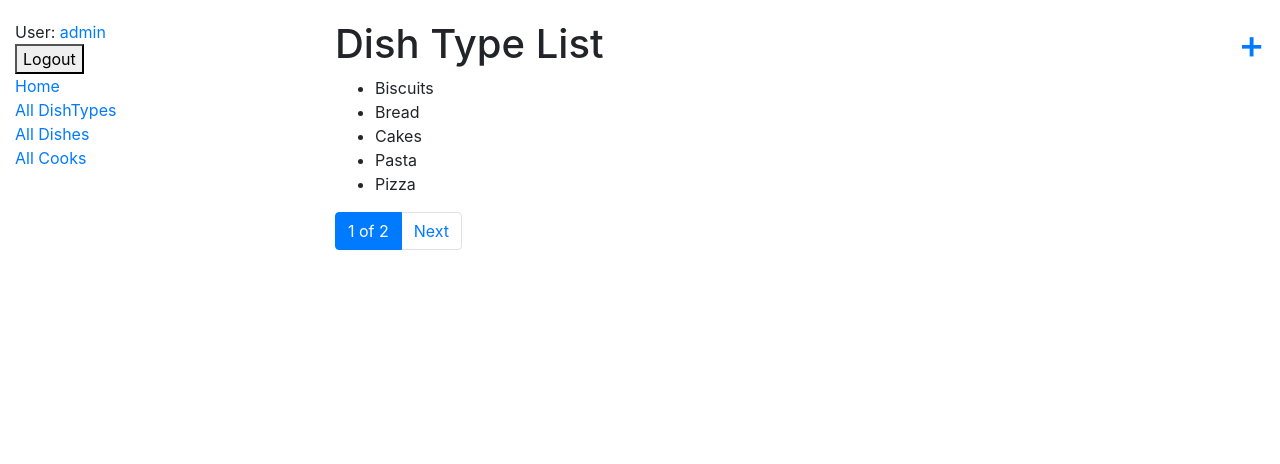
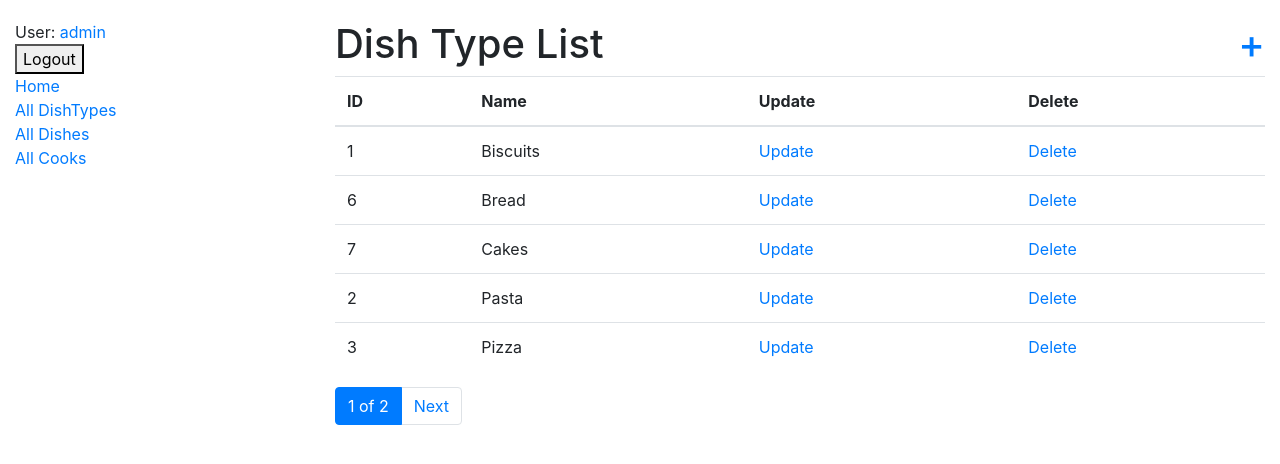
Before and after one commit to irina957/restaurant-kitchen-manager, a Django app: page /dish-types/ in a window 1280 px wide. Shown: the top 464 px of the page. Run offline with Django 5.2, Linux system fonts and the light colour scheme; a user stored in the database is signed in; data comes from the database, SQL or seed files in the repository.

Commit message:
feat: add Update and Delete functionality for DishType

```diff
--- a/kitchen/urls.py
+++ b/kitchen/urls.py
@@ -1,17 +1,22 @@
 from django.urls import path
 
 from kitchen.views import index, DishTypeListView, DishListView, CookListView, DishDetailView, CookDetailView, \
-    DishCreateView, DishTypeCreateView
+    DishCreateView, DishTypeCreateView, DishTypeUpdateView, DishTypeDeleteView
 
 urlpatterns = [
     path("", index, name="index"),
     path("dish-types/", DishTypeListView.as_view(), name="dish-type-list"),
+    path("dish-types/create/", DishTypeCreateView.as_view(), name="dish-type-create"),
+    path("dish-types/<int:pk>/update/", DishTypeUpdateView.as_view(), name="dish-type-update"),
+    path("dish-types/<int:pk>/delete/", DishTypeDeleteView.as_view(), name="dish-type-delete"),
     path("dishes/", DishListView.as_view(), name="dish-list"),
+    path("dishes/<int:pk>/", DishDetailView.as_view(), name="dish-detail"),
+    path("dishes/create/", DishCreateView.as_view(), name="dish-create"),
     path("cooks/", CookListView.as_view(), name="cook-list"),
-    path("dishes/<int:pk>/", DishDetailView.as_view(), name="dish-detail"),
+
     path("cooks/<int:pk>/", CookDetailView.as_view(), name="cook-detail"),
-    path("dishes/create/", DishCreateView.as_view(), name="dish-create"),
-    path("dish-types/create/", DishTypeCreateView.as_view(), name="dish-type-create"),
+
+
     ]
 
 app_name = "kitchen"
--- a/kitchen/views.py
+++ b/kitchen/views.py
@@ -59,3 +59,16 @@ class DishTypeCreateView(LoginRequiredMixin, generic.CreateView):
     fields = "__all__"
     success_url = reverse_lazy("kitchen:dish-type-list")
     template_name = "kitchen/dish_type_form.html"
+
+
+class DishTypeUpdateView(LoginRequiredMixin, generic.UpdateView):
+    model = DishType
+    fields = "__all__"
+    success_url = reverse_lazy("kitchen:dish-type-list")
+    template_name = "kitchen/dish_type_form.html"
+
+
+class DishTypeDeleteView(LoginRequiredMixin, generic.DeleteView):
+    model = DishType
+    template_name = "kitchen/dish_type_confirm_delete.html"
+    success_url = reverse_lazy("kitchen:dish-type-list")
--- a/templates/kitchen/dish_type_form.html
+++ b/templates/kitchen/dish_type_form.html
@@ -1,7 +1,7 @@
 {% extends "base.html" %}
 {% load crispy_forms_filters %}
 {% block content %}
-  <h1>Create Dish Type</h1>
+  <h1>{{ object|yesno:"Update,Create" }} Dish Type</h1>
   <form action="" method="post" novalidate>
   {% csrf_token %}
   {{ form|crispy }}
--- a/templates/kitchen/dish_type_list.html
+++ b/templates/kitchen/dish_type_list.html
@@ -2,11 +2,25 @@
 {% block content %}
   <h1>Dish Type List <a style="float:right" href="{% url 'kitchen:dish-type-create' %}">+</a></h1>
   {% if dish_type_list %}
-    <ul>
+    <table class="table">
+      <thead>
+      <tr>
+        <th>ID</th>
+        <th>Name</th>
+        <th>Update</th>
+        <th>Delete</th>
+      </tr>
+      </thead>
+      <tbody>
       {% for dish_type in dish_type_list %}
-        <li>{{ dish_type.name }}</li>
-      {% endfor %}
-    </ul>
+      <tr>
+        <td>{{ dish_type.id }}</td>
+        <td>{{ dish_type.name }}</td>
+        <td><a href="{% url 'kitchen:dish-type-update' dish_type.id %}">Update</a></td>
+        <td><a href="{% url 'kitchen:dish-type-delete' dish_type.id %}">Delete</a></td>
+      </tr>
+    {% endfor %}
+    </table>
   {% else %}
     <p>There are no Dish types</p>
   {% endif %}
```
Also changed, not shown: templates/kitchen/dish_type_confirm_delete.html (added, +10 -0 lines).
